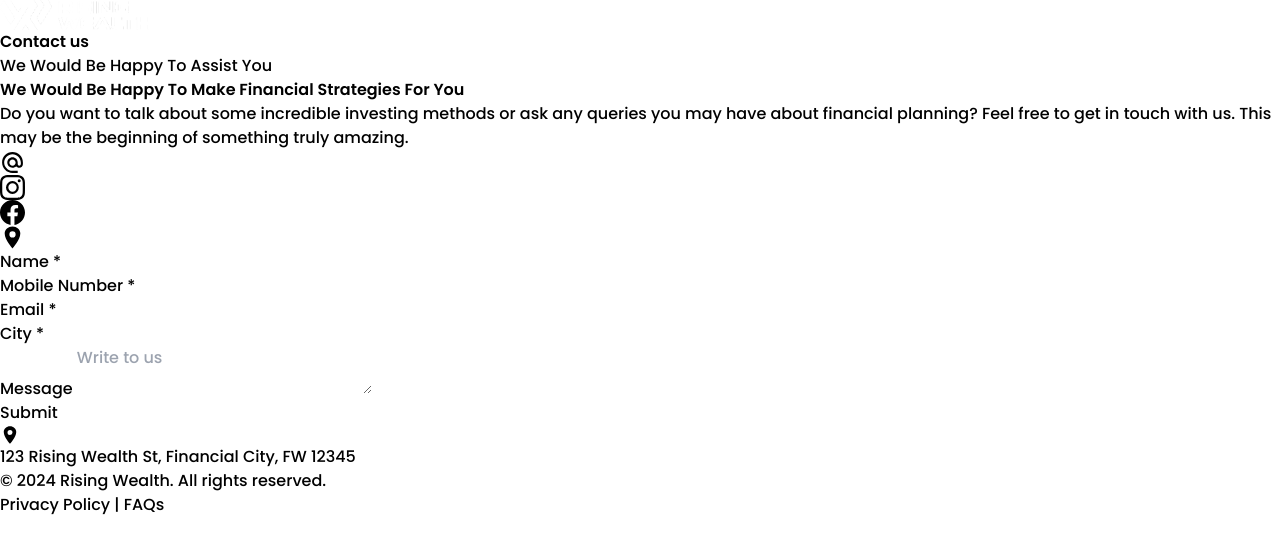
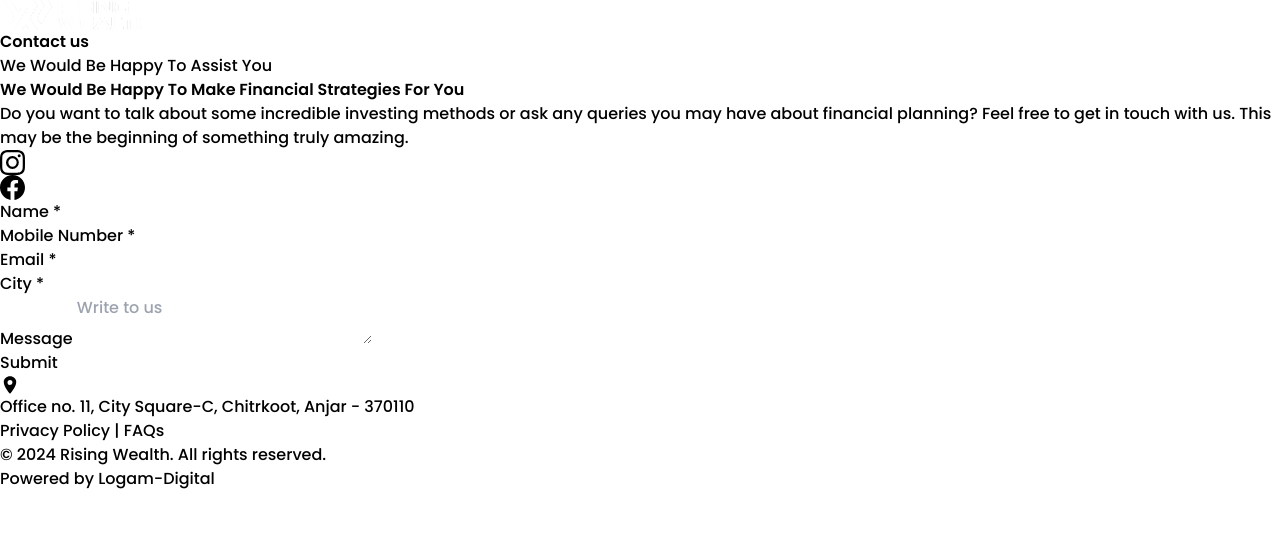
Before and after one commit to Ayaz990/rising-wealth-production, a Next.js app: page /contact-us in a window 1280 px wide. Shown: the top 554 px of the page. Built offline with nearby package versions, Linux system fonts and the light colour scheme.

Commit message:
Links added

```diff
--- a/src/app/_components/Contact.js
+++ b/src/app/_components/Contact.js
@@ -21,26 +21,26 @@ const poppins500 = Poppins({ subsets: ["latin"], weight: "500" });
 const dmSans = DM_Sans({ subsets: ["latin"], weight: "300" });
 
 const socialIcons = [
-  {
-    img: <MdAlternateEmail size={25} />,
-    name: "email",
-    link: "mailto:ayazsmemon07@gmail.com",
-  },
+  // {
+  //   img: <MdAlternateEmail size={25} />,
+  //   name: "email",
+  //   link: "mailto:ayazsmemon07@gmail.com",
+  // },
   {
     img: <BsInstagram size={25} />,
     name: "instagram",
-    link: "https://www.instagram.com/ ",
+    link: "https://www.instagram.com/risingwealth.in?utm_source=ig_web_button_share_sheet&igsh=ZDNlZDc0MzIxNw== ",
   },
   {
     img: <BsFacebook size={25} />,
     name: "facebook",
-    link: "https://www.facebook.com/",
+    link: "https://www.facebook.com/share/KJ5umbGrEkXR67Wm/?mibextid=LQQJ4d",
   },
-  {
-    img: <IoLocationSharp size={25} />,
-    name: "maps",
-    link: "https://maps.app.goo.gl/",
-  },
+  // {
+  //   img: <IoLocationSharp size={25} />,
+  //   name: "maps",
+  //   link: "https://maps.app.goo.gl/",
+  // },
 ];
 
 const ErrorText = ({ children }) => (
--- a/src/app/_components/Footer.js
+++ b/src/app/_components/Footer.js
@@ -78,13 +78,24 @@ export default function Footer() {
         <div className="flex flex-col md:flex-row justify-between items-center py-5 text-gray-600 text-sm border-t-[1px] border-gray-300">
           <p className="flex items-center mb-2 md:mb-0">
             <IoLocationSharp size={20} className="mr-1" />
-            123 Rising Wealth St, Financial City, FW 12345
+            <a href="422M+JH5, Anjar, Gujarat 370110" target="_blank" rel="noopener noreferrer" className="hover:underline">
+              Office no. 11, City Square-C, Chitrkoot, Anjar - 370110
+            </a>
           </p>
-          <div className="text-right">
-            <p>© 2024 Rising Wealth. All rights reserved.{" "}</p>
+          <div className="text-left">
             <Link href="/privacy-policy" className="hover:underline">Privacy Policy</Link> |{" "}
             <Link href="/faqs" className="hover:underline">FAQs</Link>
           </div>
+          <div className="text-right">
+            <p>© 2024 Rising Wealth. All rights reserved.</p>
+          </div>
+        </div>
+        <div className="flex justify-end mt-2">
+          <p className="text-xs text-black">
+            <a href="https://www.logamdigital.com/" target="_blank" rel="noopener noreferrer" className="hover:underline">
+              Powered by Logam-Digital
+            </a>
+          </p>
         </div>
       </Section>
     </MainContainer>
--- a/src/app/_components/Heading1.js
+++ b/src/app/_components/Heading1.js
@@ -23,8 +23,8 @@ export default function Heading1() {
             </Heading>
 
             <Description color={"text-blue"}>
-              "At Rising Wealth, we craft personalized financial strategies
-              tailored for your success."
+              At Rising Wealth, we craft personalized financial strategies
+              tailored for your success.
             </Description>
 
             <ButtonGroup>
```
